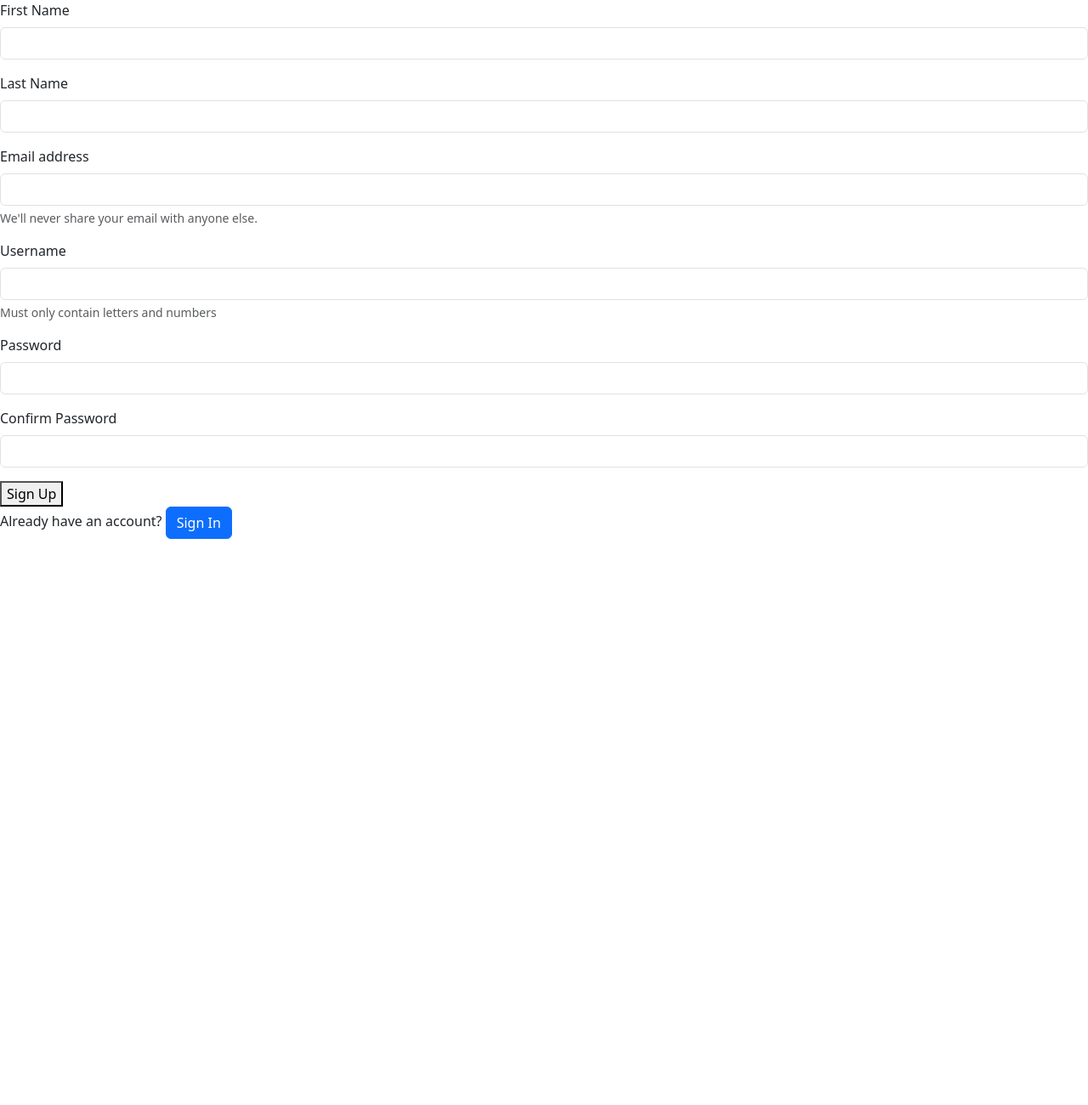
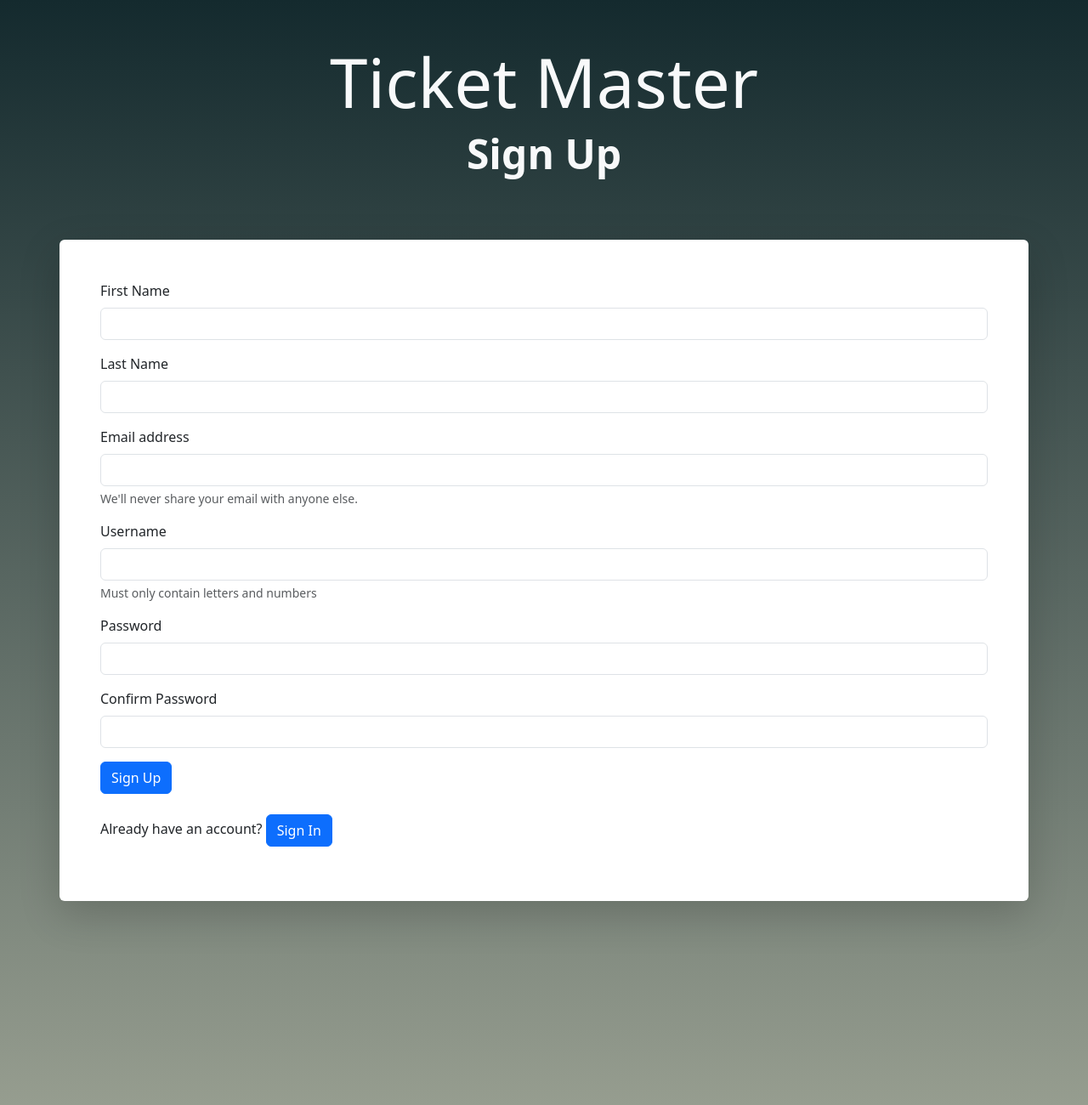
Before and after one commit to nateblinux/finalProject, a Django app: page /signup/ in a window 1280 px wide. Shown: the top 1300 px of the page at 85% size. Before the commit the page ends 634 px from the top, so only its background shows below. Run offline with Django 4.2, Linux system fonts and the light colour scheme.

Commit message:
made sign-up/sign-in pages prettier

```diff
--- a/templates/authentication/sign-up.html
+++ b/templates/authentication/sign-up.html
@@ -1,3 +1,4 @@
+{% load static %}
 <!DOCTYPE html>
 <html lang="en">
 <head>
@@ -5,11 +6,23 @@
     <meta name="viewport" content="width=device-width, initial-scale=1">
     <title>Sign up</title>
 </head>
-<link href="https://cdn.jsdelivr.net/npm/bootstrap@5.3.2/dist/css/bootstrap.min.css" rel="stylesheet" integrity="sha384-T3c6CoIi6uLrA9TneNEoa7RxnatzjcDSCmG1MXxSR1GAsXEV/Dwwykc2MPK8M2HN" crossorigin="anonymous">
+<link href="https://cdn.jsdelivr.net/npm/bootstrap@5.3.2/dist/css/bootstrap.min.css" rel="stylesheet"
+      integrity="sha384-T3c6CoIi6uLrA9TneNEoa7RxnatzjcDSCmG1MXxSR1GAsXEV/Dwwykc2MPK8M2HN" crossorigin="anonymous">
+<link rel="stylesheet" href="{% static 'css/styles.css' %}">
 
 <body>
-<script src="https://cdn.jsdelivr.net/npm/bootstrap@5.3.2/dist/js/bootstrap.bundle.min.js" integrity="sha384-C6RzsynM9kWDrMNeT87bh95OGNyZPhcTNXj1NW7RuBCsyN/o0jlpcV8Qyq46cDfL" crossorigin="anonymous"></script>
-
+<script src="https://cdn.jsdelivr.net/npm/bootstrap@5.3.2/dist/js/bootstrap.bundle.min.js"
+        integrity="sha384-C6RzsynM9kWDrMNeT87bh95OGNyZPhcTNXj1NW7RuBCsyN/o0jlpcV8Qyq46cDfL"
+        crossorigin="anonymous"></script>
+<div id='search-bar' class="container-fluid text-center text-light p-5 pb-3">
+    <div class="row">
+        <div class="col">
+            <h1 class="display-1">Ticket Master</h1>
+            <h4 class="display-5 fw-bold">Sign Up</h4>
+        </div>
+    </div>
+</div>
+<div class="container shadow-lg p-5 my-5 bg-white rounded">
     <form action="{% url 'signup' %}" method="POST">
         {% csrf_token %}
         <div class="mb-3">
@@ -25,7 +38,8 @@
 
         <div class="mb-3">
             <label for="emailInput" class="form-label">Email address</label>
-    <input type="email" class="form-control" id="emailInput" aria-describedby="emailHelp" name="email" Required>
+            <input type="email" class="form-control" id="emailInput" aria-describedby="emailHelp"
+                   name="email" Required>
             <div id="emailHelp" class="form-text">We'll never share your email with anyone else.</div>
         </div>
 
@@ -43,13 +57,15 @@
             <label for="passwordInputCheck" class="form-label">Confirm Password</label>
             <input type="password" class="form-control" id="passwordInput" name="pass2" Required>
         </div>
-  <button type="submit">Sign Up</button>
+        <button type="submit" class="btn btn-primary">Sign Up</button>
     </form>
 
+    <br>
     <div class="mb-3">
         <label for="signinButton" class="form-label">Already have an account?</label>
         <a href="{% url 'signin' %}" class="btn btn-primary" role="button">Sign In</a>
     </div>
+</div>
 
 </body>
 </html>
```
Also changed, not shown: templates/authentication/sign-in.html (+20 -4 lines). Lines whose indentation alone changed are shown as unchanged.
